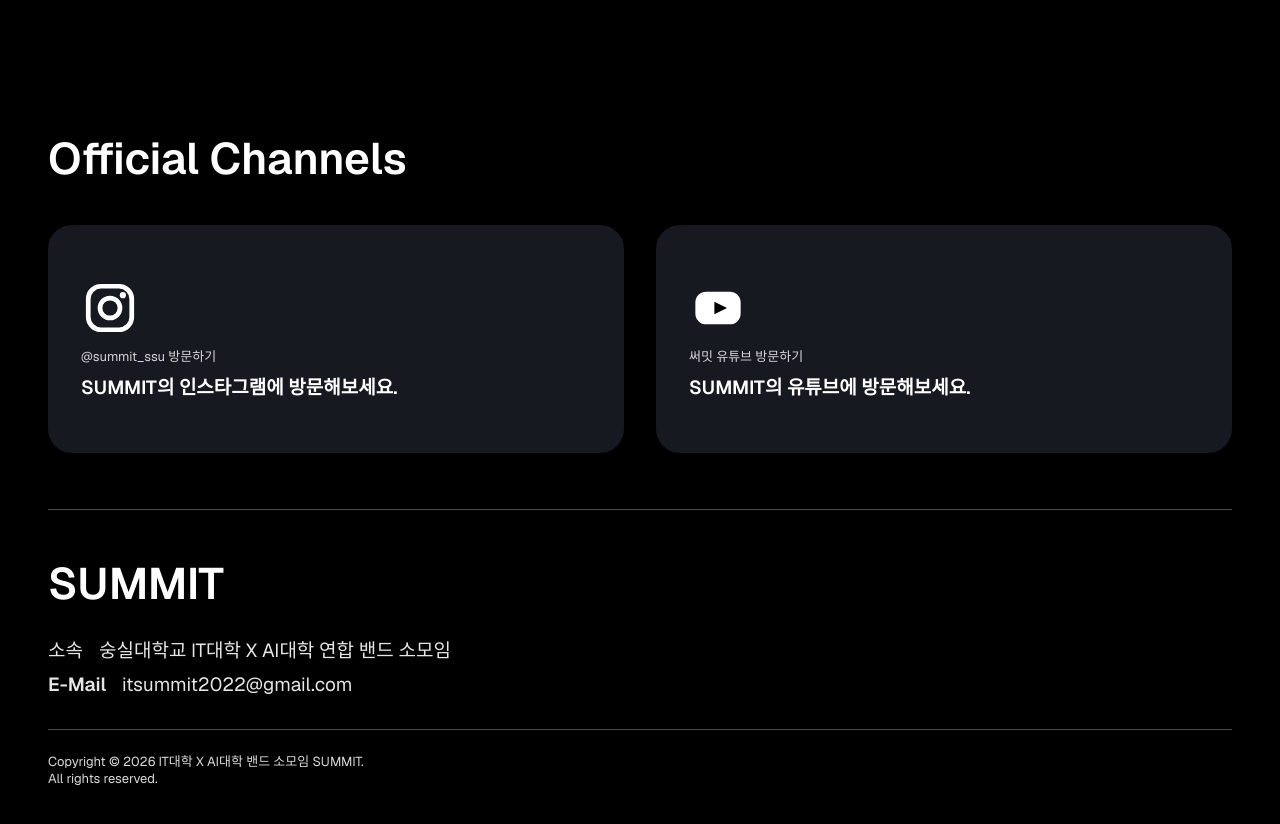
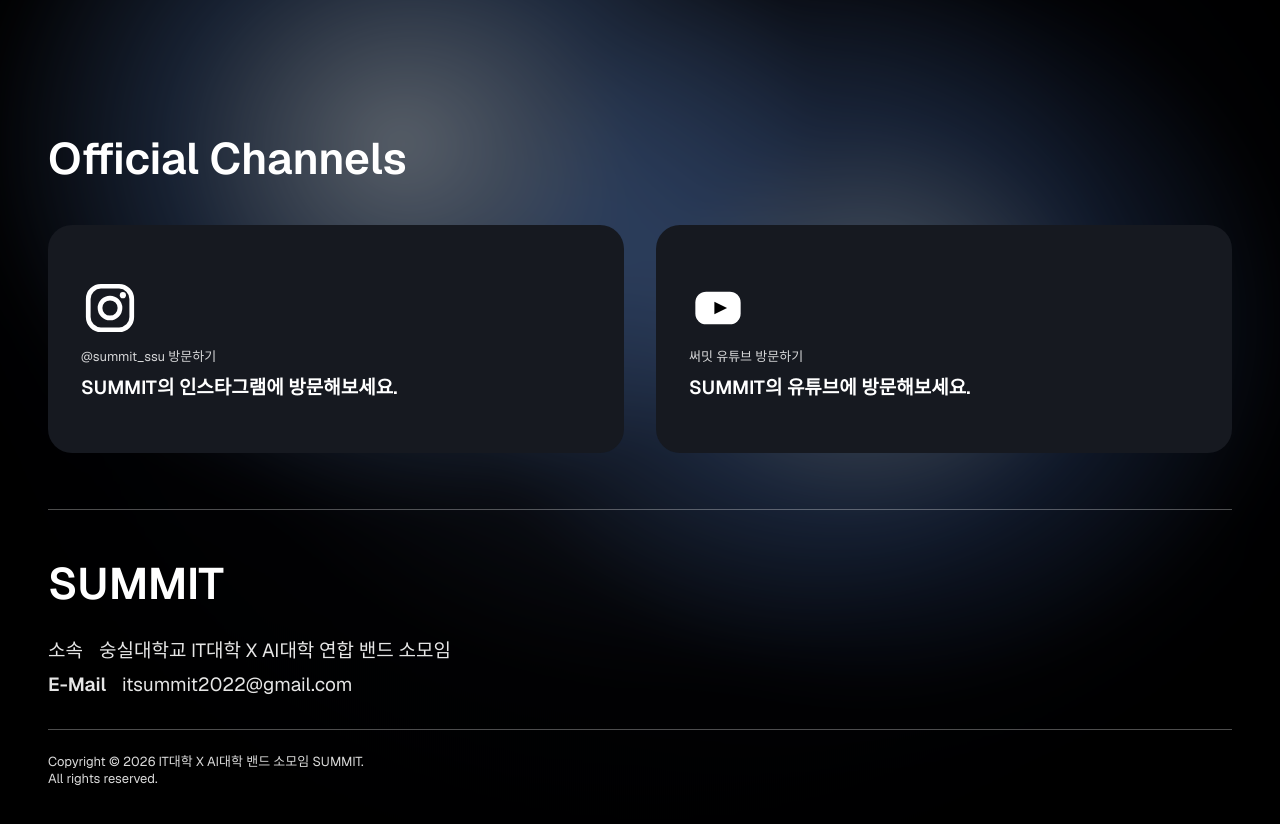
Before and after one commit to SUMMIT-Band-Dev/SUMMIT_CONCERT, a Next.js app: page / in a window 1280 px wide. Shown: the part 1960-2784 px from the top of the page. Built offline with nearby package versions, Linux system fonts and the light colour scheme; no server answers; the database is empty.

Commit message:
홈 배경 모션 추가

```diff
--- a/src/app/globals.css
+++ b/src/app/globals.css
@@ -83,6 +83,63 @@ body {
   opacity: 0.15;
 }
 
+@keyframes shared-background-flow {
+  0% {
+    transform: translate3d(-2.5%, -1.5%, 0) scale(1);
+    background-position:
+      32% 44%,
+      66% 56%,
+      50% 52%;
+    opacity: 0.58;
+  }
+  50% {
+    transform: translate3d(2.5%, 1.8%, 0) scale(1.04);
+    background-position:
+      40% 40%,
+      60% 60%,
+      50% 48%;
+    opacity: 0.76;
+  }
+  100% {
+    transform: translate3d(-2%, -1.8%, 0) scale(1);
+    background-position:
+      34% 46%,
+      64% 54%,
+      50% 52%;
+    opacity: 0.58;
+  }
+}
+
+.shared-flow-background {
+  position: absolute;
+  inset: -6% -4%;
+  background:
+    radial-gradient(
+      36% 30% at 32% 44%,
+      rgba(220, 236, 255, 0.54) 0%,
+      rgba(118, 170, 255, 0.28) 45%,
+      rgba(22, 32, 96, 0.02) 82%,
+      rgba(0, 0, 0, 0) 100%
+    ),
+    radial-gradient(
+      36% 30% at 66% 56%,
+      rgba(210, 232, 255, 0.48) 0%,
+      rgba(96, 150, 248, 0.24) 44%,
+      rgba(14, 24, 90, 0.02) 82%,
+      rgba(0, 0, 0, 0) 100%
+    ),
+    radial-gradient(
+      50% 42% at 50% 52%,
+      rgba(150, 190, 255, 0.22) 0%,
+      rgba(20, 26, 80, 0.04) 66%,
+      rgba(0, 0, 0, 0) 100%
+    );
+  filter: blur(18px);
+  mix-blend-mode: screen;
+  will-change: transform, background-position, opacity;
+  animation: shared-background-flow 8.5s ease-in-out infinite;
+}
+
 .hero-poster-media {
   isolation: isolate;
   contain: paint;
--- a/src/app/page.tsx
+++ b/src/app/page.tsx
@@ -101,6 +101,10 @@ export default function Home() {
               <div className="relative z-20">
                 <CardCarousel />
               </div>
+              <div className="relative overflow-hidden">
+                <div className="pointer-events-none absolute inset-0 z-10 overflow-hidden">
+                  <div className="shared-flow-background" />
+                </div>
                 <div className="relative z-20 md:mt-12 lg:mt-20">
                   <FacilityServiceSection />
                 </div>
@@ -117,6 +121,7 @@ export default function Home() {
               </div>
             </div>
           </div>
+        </div>
       </main>
     </div>
   );
--- a/src/components/card-carousel.tsx
+++ b/src/components/card-carousel.tsx
@@ -284,7 +284,8 @@ export default function CardCarousel() {
   };
 
   return (
-    <section className="px-5 pb-16 pt-10 md:px-8 lg:px-12">
+    <section className="relative overflow-hidden px-5 pb-16 pt-10 md:px-8 lg:px-12">
+      <div className="relative z-10">
       <FadeInUp delay={0.06} once={false}>
         <Link
           href="/setlist"
@@ -445,6 +446,7 @@ export default function CardCarousel() {
           </FadeInUp>
         </>
       )}
+      </div>
     </section>
   );
 }
--- a/src/components/official-channel-section.tsx
+++ b/src/components/official-channel-section.tsx
@@ -59,7 +59,7 @@ function renderChannelIcon(id: ChannelCard["id"]) {
 
 export default function OfficialChannelSection() {
   return (
-    <>
+    <section id="official-channel-section">
       <FadeInUp delay={0.06}>
         <h2 className="text-[32px] font-semibold leading-[38px] md:text-[44px] md:leading-[52px]">
           Official Channels
@@ -88,6 +88,6 @@ export default function OfficialChannelSection() {
           </FadeInUp>
         ))}
       </div>
-    </>
+    </section>
   );
 }
```
Lines whose indentation alone changed are shown as unchanged.
